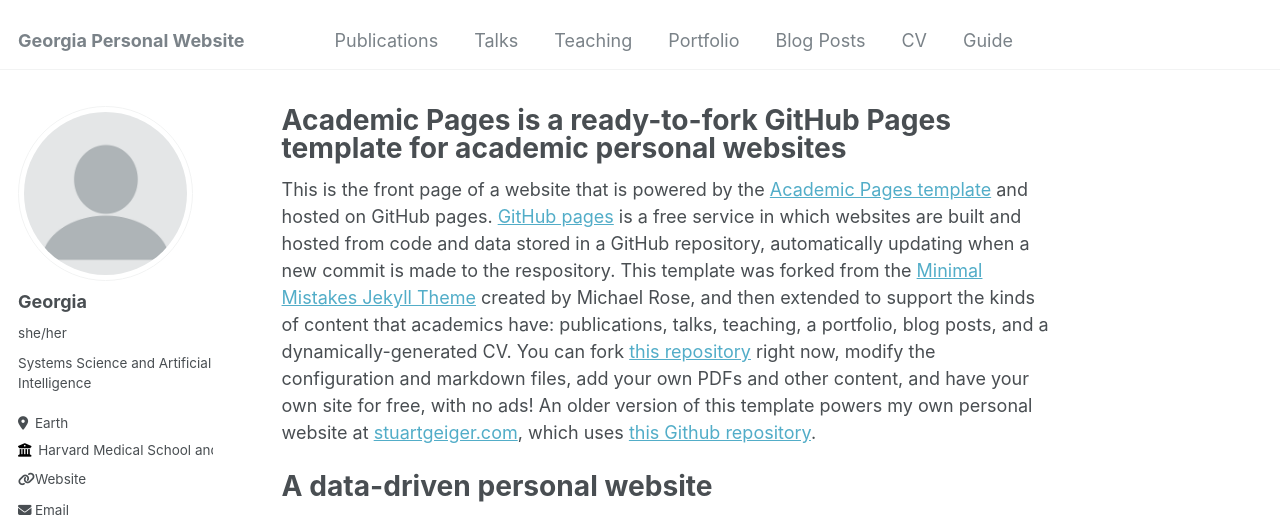
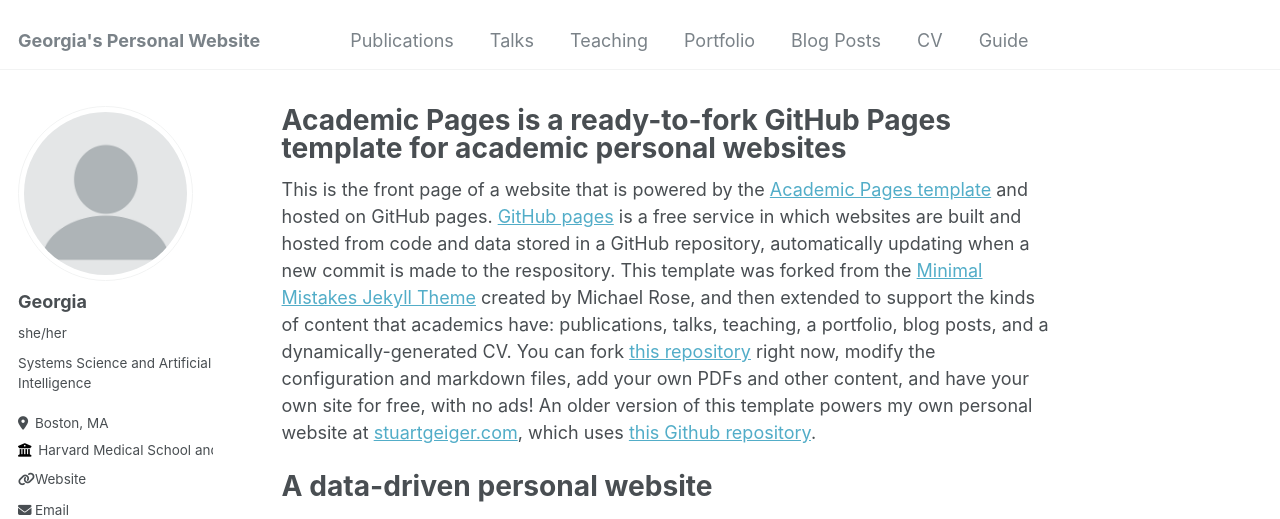
Before and after one commit to georgia-max/georgia-max.github.io, a Jekyll site: the page built from _pages/about.md, in a window 1280 px wide. Shown: the top 519 px of the page. Built offline with Jekyll 4.4.1, drawn with Linux system fonts in a browser that asks for light colours; some web fonts are replaced.

Commit message:
Update _config.yml

```diff
--- a/_config.yml
+++ b/_config.yml
@@ -8,13 +8,13 @@
 
 # Basic Site Settings
 locale                   : "en-US"
-title                    : "Georgia Personal Website"
+title                    : "Georgia's Personal Website"
 title_separator          : "-"
 name                     : &name "Georgia Ning-Yuan Liu"
 description              : &description "personal description"
 url                      : https://georgia-max.github.io # the base hostname & protocol for your site e.g. "https://mmistakes.github.io"
 baseurl                  : "" # the subpath of your site, e.g. "/blog"
-repository               : "academicpages/academicpages.github.io"
+repository               : #"academicpages/academicpages.github.io"
 
 # Site Author - The following control what appear as part of the author content on the side bar.
 #               If a field is blank the icon and link will not appear, otherwise it will be shown.
@@ -25,7 +25,7 @@ author:
   name             : "Georgia"
   pronouns         : "she/her"
   bio              : "Systems Science and Artificial Intelligence"
-  location         : "Earth"
+  location         : "Boston, MA"
   employer         : "Harvard Medical School and Massachusetts General Hospital"
   uri              : https://www.mgh-ita.org/profile/georgial-liu/
   email            : gliu26@mgh.harvard.edu
```
